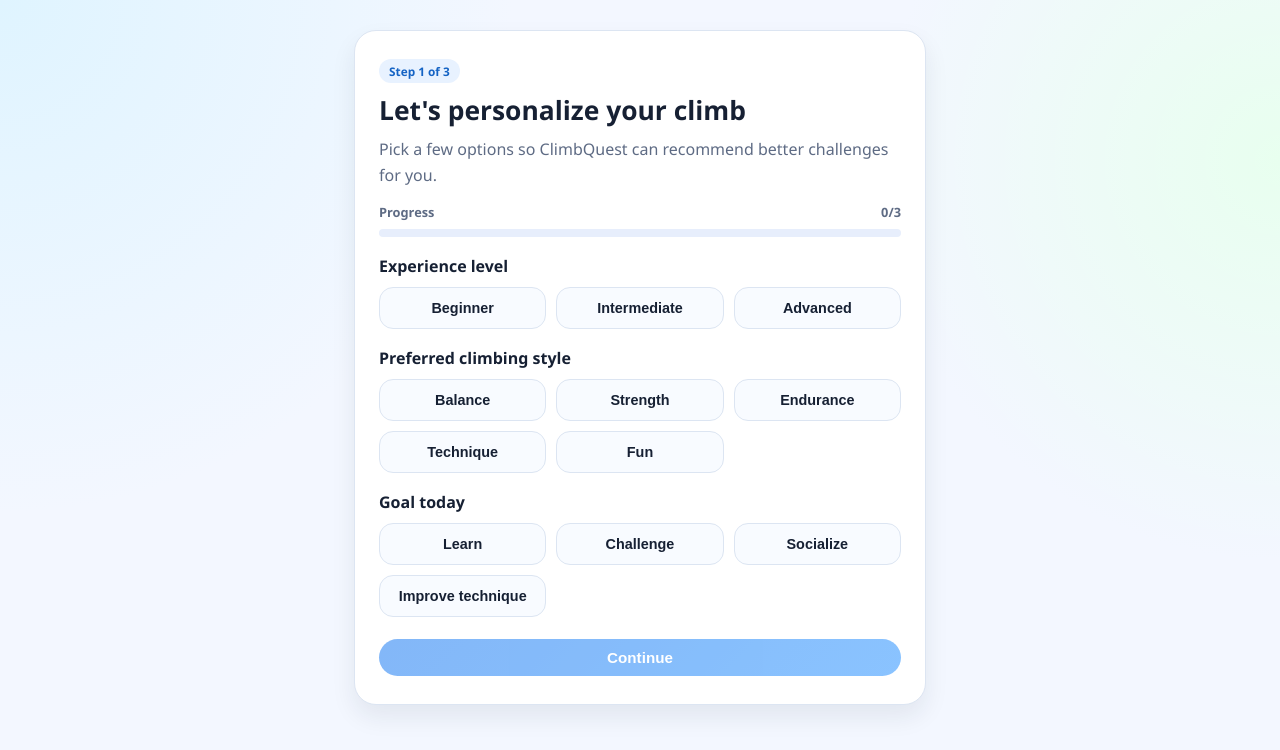
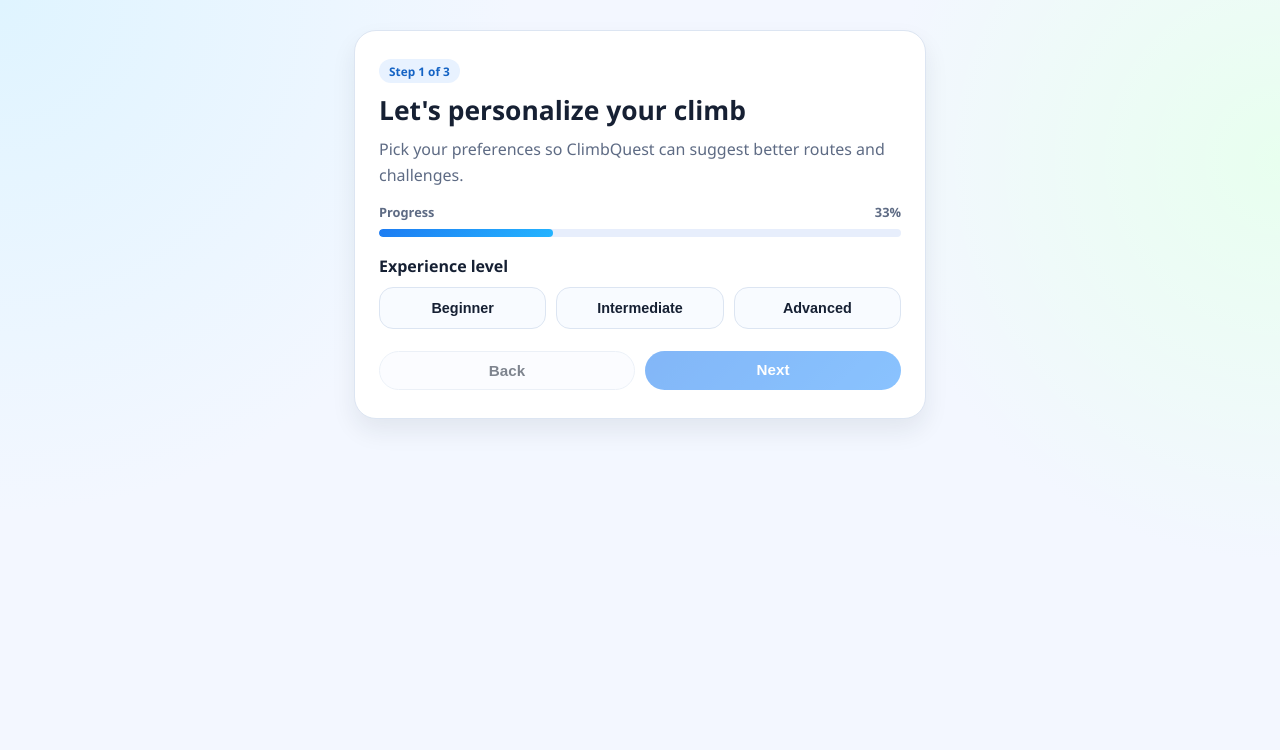
Before and after one commit to XYMMM000/CPT208-coursework, a React (Vite) app in the folder demo/: page /onboarding in a window 1280 px wide. Shown: the top 750 px of the page. Built offline with nearby package versions, Linux system fonts and the light colour scheme.

Commit message:
create web app

```diff
--- a/demo/src/pages/OnboardingPage.jsx
+++ b/demo/src/pages/OnboardingPage.jsx
@@ -1,9 +1,23 @@
 import { useMemo, useState } from "react";
 import { useNavigate } from "react-router-dom";
 
-const experienceOptions = ["Beginner", "Intermediate", "Advanced"];
-const styleOptions = ["Balance", "Strength", "Endurance", "Technique", "Fun"];
-const goalOptions = ["Learn", "Challenge", "Socialize", "Improve technique"];
+const steps = [
+  {
+    key: "level",
+    title: "Experience level",
+    options: ["Beginner", "Intermediate", "Advanced"]
+  },
+  {
+    key: "style",
+    title: "Preferred climbing style",
+    options: ["Balance", "Strength", "Endurance", "Technique", "Fun"]
+  },
+  {
+    key: "goal",
+    title: "Goal today",
+    options: ["Learn", "Challenge", "Socialize", "Improve technique"]
+  }
+];
 
 function OptionGroup({ title, options, selectedValue, onSelect }) {
   return (
@@ -34,24 +48,31 @@ function OptionGroup({ title, options, selectedValue, onSelect }) {
 export default function OnboardingPage() {
   const navigate = useNavigate();
 
-  // We keep all selections in one state object so beginners can see the full form state clearly.
+  // Keep onboarding answers in one object so the data model is simple for beginners.
   const [selections, setSelections] = useState({
     level: "",
     style: "",
     goal: ""
   });
 
-  // Progress is based on how many onboarding sections are completed.
+  // Step index controls which onboarding question is visible.
+  const [currentStepIndex, setCurrentStepIndex] = useState(0);
+
+  const currentStep = steps[currentStepIndex];
+  const totalSteps = steps.length;
+  const isLastStep = currentStepIndex === totalSteps - 1;
+
+  // Progress is based on the current screen position in the 3-step flow.
   const progress = useMemo(() => {
-    const completed = Object.values(selections).filter(Boolean).length;
+    const completed = currentStepIndex + 1;
     return {
       completed,
-      total: 3,
-      percent: (completed / 3) * 100
+      total: totalSteps,
+      percent: (completed / totalSteps) * 100
     };
-  }, [selections]);
+  }, [currentStepIndex, totalSteps]);
 
-  const isFormComplete = progress.completed === progress.total;
+  const hasSelectedCurrentStep = Boolean(selections[currentStep.key]);
 
   function updateSelection(field, value) {
     setSelections((prev) => ({
@@ -60,30 +81,39 @@ export default function OnboardingPage() {
     }));
   }
 
-  function handleContinue() {
-    if (!isFormComplete) return;
+  function handleBack() {
+    setCurrentStepIndex((prev) => Math.max(prev - 1, 0));
+  }
 
-    // In a real app, this is where you could save selections to backend/local storage.
+  function handleNext() {
+    if (!hasSelectedCurrentStep) return;
+
+    if (isLastStep) {
+      // In a real app, you could save selections to backend/local storage here.
       console.log("Onboarding selections:", selections);
       navigate("/home");
+      return;
+    }
+
+    setCurrentStepIndex((prev) => Math.min(prev + 1, totalSteps - 1));
   }
 
   return (
     <div className="cq-onboarding-page">
       <section className="cq-onboarding-card">
-        <p className="cq-eyebrow">Step 1 of 3</p>
+        <p className="cq-eyebrow">
+          Step {progress.completed} of {progress.total}
+        </p>
         <h1>Let&apos;s personalize your climb</h1>
         <p className="cq-subtitle">
-          Pick a few options so ClimbQuest can recommend better challenges for you.
+          Pick your preferences so ClimbQuest can suggest better routes and challenges.
         </p>
 
-        {/* Progress indicator for onboarding */}
+        {/* Progress indicator for multi-step onboarding */}
         <div className="cq-progress-wrapper" aria-label="Onboarding progress">
           <div className="cq-progress-meta">
             <span>Progress</span>
-            <span>
-              {progress.completed}/{progress.total}
-            </span>
+            <span>{Math.round(progress.percent)}%</span>
           </div>
           <div className="cq-progress-track">
             <div
@@ -94,34 +124,32 @@ export default function OnboardingPage() {
         </div>
 
         <OptionGroup
-          title="Experience level"
-          options={experienceOptions}
-          selectedValue={selections.level}
-          onSelect={(value) => updateSelection("level", value)}
+          title={currentStep.title}
+          options={currentStep.options}
+          selectedValue={selections[currentStep.key]}
+          onSelect={(value) => updateSelection(currentStep.key, value)}
         />
 
-        <OptionGroup
-          title="Preferred climbing style"
-          options={styleOptions}
-          selectedValue={selections.style}
-          onSelect={(value) => updateSelection("style", value)}
-        />
-
-        <OptionGroup
-          title="Goal today"
-          options={goalOptions}
-          selectedValue={selections.goal}
-          onSelect={(value) => updateSelection("goal", value)}
-        />
+        {/* Navigation buttons for step-by-step onboarding */}
+        <div className="cq-onboarding-actions">
+          <button
+            type="button"
+            className="cq-secondary-btn"
+            onClick={handleBack}
+            disabled={currentStepIndex === 0}
+          >
+            Back
+          </button>
 
           <button
             type="button"
             className="cq-primary-btn cq-onboarding-continue"
-          onClick={handleContinue}
-          disabled={!isFormComplete}
+            onClick={handleNext}
+            disabled={!hasSelectedCurrentStep}
           >
-          Continue
+            {isLastStep ? "Continue" : "Next"}
           </button>
+        </div>
       </section>
     </div>
   );
--- a/demo/src/styles/climbquest.css
+++ b/demo/src/styles/climbquest.css
@@ -362,7 +362,7 @@ a {
 }
 
 .cq-onboarding-continue {
-  margin-top: 22px;
+  margin-top: 0;
   width: 100%;
   justify-content: center;
 }
@@ -371,6 +371,28 @@ a {
   opacity: 0.55;
   cursor: not-allowed;
   box-shadow: none;
+}
+
+.cq-onboarding-actions {
+  margin-top: 22px;
+  display: grid;
+  grid-template-columns: 1fr 1fr;
+  gap: 10px;
+}
+
+.cq-secondary-btn {
+  border: 1px solid var(--cq-border);
+  border-radius: 999px;
+  padding: 10px 14px;
+  font-size: 0.95rem;
+  font-weight: 700;
+  color: var(--cq-text);
+  background: #f8fbff;
+}
+
+.cq-secondary-btn:disabled {
+  opacity: 0.55;
+  cursor: not-allowed;
 }
 
 @media (min-width: 768px) {
```
Lines whose indentation alone changed are shown as unchanged.
